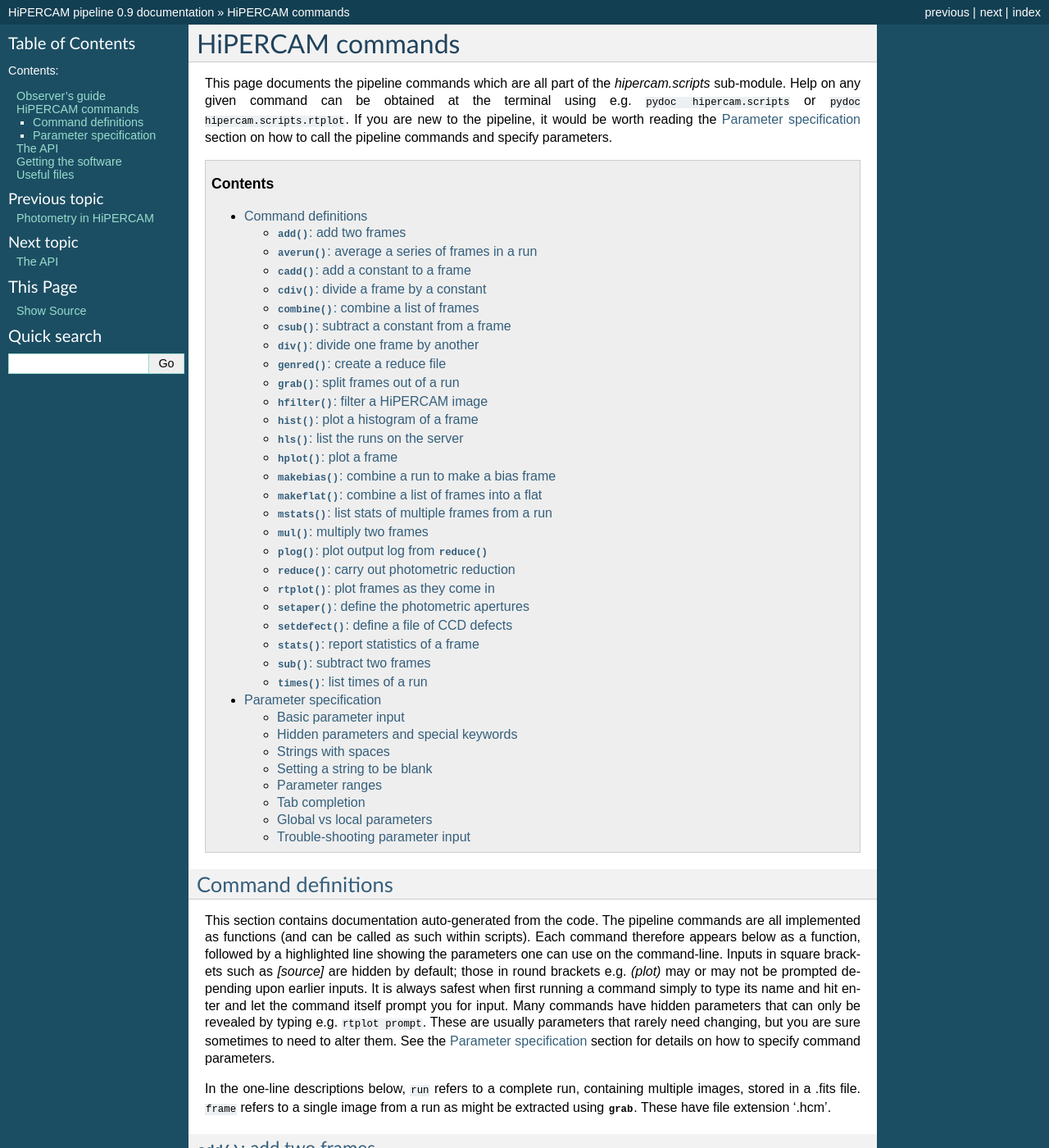
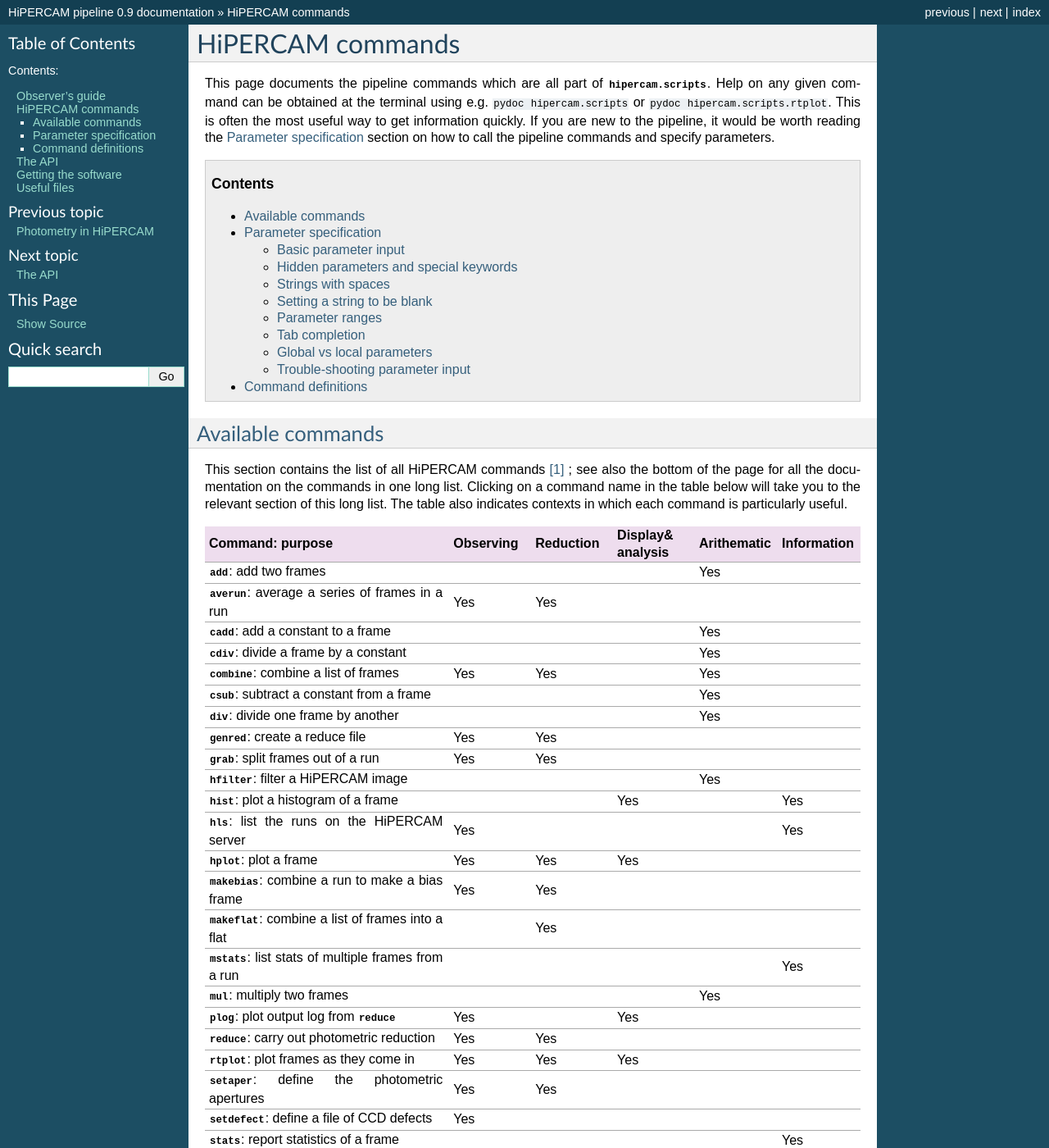
Before and after one commit to HiPERCAM/hipercam, a Sphinx documentation site: the page built from docs/commands.rst, in a window 1280 px wide and 1400 px high. Shown: the whole window at 82% size. Built offline with Sphinx 7.4.7, drawn with Linux system fonts in a browser that asks for light colours; formulas are drawn with MathJax 3; some of the changed text lies outside the part shown.

Commit message:
big tidy up of documentation of commands
bit easier to navigate now I think.

````diff
--- a/docs/commands.rst
+++ b/docs/commands.rst
@@ -1,152 +1,120 @@
 .. command details doc created on 03/02/2018
 
 .. include:: globals.rst
+
+.. One-liners for each command that come up repeatedly
+
+.. |ol-add|      replace:: |add|: add two frames
+.. |ol-averun|   replace:: |averun|: average a series of frames in a run
+.. |ol-cadd|     replace:: |cadd|: add a constant to a frame
+.. |ol-cdiv|     replace:: |cdiv|: divide a frame by a constant
+.. |ol-combine|  replace:: |combine|: combine a list of frames
+.. |ol-csub|     replace:: |csub|: subtract a constant from a frame
+.. |ol-div|      replace:: |div|: divide one frame by another
+.. |ol-genred|   replace:: |genred|: create a reduce file
+.. |ol-grab|     replace:: |grab|: split frames out of a run
+.. |ol-hfilter|  replace:: |hfilter|: filter a HiPERCAM image
+.. |ol-hist|     replace:: |hist|: plot a histogram of a frame
+.. |ol-hls|      replace:: |hls|: list the runs on the |hiper| server
+.. |ol-hplot|    replace:: |hplot|: plot a frame
+.. |ol-makebias| replace:: |makebias|: combine a run to make a bias frame
+.. |ol-makeflat| replace:: |makeflat|: combine a list of frames into a flat
+.. |ol-mstats|   replace:: |mstats|: list stats of multiple frames from a run
+.. |ol-mul|      replace:: |mul|: multiply two frames
+.. |ol-plog|     replace:: |plog|: plot output log from |reduce|
+.. |ol-reduce|   replace:: |reduce|: carry out photometric reduction
+.. |ol-rtplot|   replace:: |rtplot|: plot frames as they come in
+.. |ol-setaper|  replace:: |setaper|: define the photometric apertures
+.. |ol-setdefect| replace:: |setdefect|: define a file of CCD defects
+.. |ol-stats|    replace:: |stats|: report statistics of a frame
+.. |ol-sub|      replace:: |sub|: subtract two frames
+.. |ol-times|    replace:: |times|: list times of a run
+.. |ol-uls|      replace:: |uls|: list the runs on the ULTRACAM server
 
 .. highlightlang:: rest
 
 |hiper| commands
 ****************
 
-This page documents the pipeline commands which are all part of the
-`hipercam.scripts` sub-module. Help on any given command can be obtained at
+This page documents the pipeline commands which are all part of
+:mod:`hipercam.scripts`. Help on any given command can be obtained at
 the terminal using e.g. ``pydoc hipercam.scripts`` or ``pydoc
-hipercam.scripts.rtplot``. If you are new to the pipeline, it would be worth
+hipercam.scripts.rtplot``. This is often the most useful way to get
+information quickly. If you are new to the pipeline, it would be worth
 reading the :ref:`command-calling` section on how to call the pipeline
 commands and specify parameters.
 
 .. contents:: Contents
    :local:
 
-.. _command-definitions:
+Available commands
+==================
 
-Command definitions
-===================
+This section contains the list of all |hiper| commands [#f1]_ ; see also the bottom of the page
+for all the documentation on the commands in one long list. Clicking on a
+command name in the table below will take you to the relevant section of this long
+list. The table also indicates contexts in which each command is particularly
+useful.
 
-This section contains documentation auto-generated from the code.  The
-pipeline commands are all implemented as functions (and can be called as such
-within scripts). Each command therefore appears below as a function, followed
-by a highlighted line showing the parameters one can use on the
-command-line. Inputs in square brackets such as `[source]` are hidden by
-default; those in round brackets e.g. `(plot)` may or may not be prompted
-depending upon earlier inputs. It is always safest when first running a
-command simply to type its name and hit enter and let the command itself
-prompt you for input. Many commands have hidden parameters that can only be
-revealed by typing e.g. ``rtplot prompt``. These are usually parameters that
-rarely need changing, but you are sure sometimes to need to alter them.  See
-the :ref:`command-calling` section for details on how to specify command
-parameters.
+.. table::
+   :widths: 30 10 10 10 10 10
 
-In the one-line descriptions below, ``run`` refers to a complete run,
-containing multiple images, stored in a .fits file. ``frame`` refers to a
-single image from a run as might be extracted using |grab|. These have file
-extension '.hcm'.
-
-:func:`add`: add two frames
----------------------------
-.. autofunction:: hipercam.scripts.add
-
-:func:`averun`: average a series of frames in a run
----------------------------------------------------
-.. autofunction:: hipercam.scripts.averun
-
-:func:`cadd`: add a constant to a frame
----------------------------------------
-.. autofunction:: hipercam.scripts.cadd
-
-:func:`cdiv`: divide a frame by a constant
-------------------------------------------
-.. autofunction:: hipercam.scripts.cdiv
-
-:func:`combine`: combine a list of frames
------------------------------------------
-.. autofunction:: hipercam.scripts.combine
-
-:func:`csub`: subtract a constant from a frame
-----------------------------------------------
-.. autofunction:: hipercam.scripts.csub
-
-:func:`div`: divide one frame by another
-----------------------------------------
-.. autofunction:: hipercam.scripts.div
-
-:func:`genred`: create a reduce file
-------------------------------------
-.. autofunction:: hipercam.scripts.genred
-
-:func:`grab`: split frames out of a run
----------------------------------------
-.. autofunction:: hipercam.scripts.grab
-
-:func:`hfilter`: filter a HiPERCAM image
-----------------------------------------
-.. autofunction:: hipercam.scripts.hfilter
-
-:func:`hist`: plot a histogram of a frame
------------------------------------------
-.. autofunction:: hipercam.scripts.hist
-
-:func:`hls`: list the runs on the server
-----------------------------------------
-.. autofunction:: hipercam.scripts.hls
-
-:func:`hplot`: plot a frame
----------------------------
-.. autofunction:: hipercam.scripts.hplot
-
-:func:`makebias`: combine a run to make a bias frame
-----------------------------------------------------
-.. autofunction:: hipercam.scripts.makebias
-
-:func:`makeflat`: combine a list of frames into a flat
-------------------------------------------------------
-.. autofunction:: hipercam.scripts.makeflat
-
-:func:`mstats`: list stats of multiple frames from a run
---------------------------------------------------------
-.. autofunction:: hipercam.scripts.mstats
-
-:func:`mul`: multiply two frames
---------------------------------
-.. autofunction:: hipercam.scripts.mul
-
-:func:`plog`: plot output log from :func:`reduce`
--------------------------------------------------
-.. autofunction:: hipercam.scripts.plog
-
-:func:`reduce`: carry out photometric reduction
------------------------------------------------
-.. autofunction:: hipercam.scripts.reduce
-
-:func:`rtplot`: plot frames as they come in
--------------------------------------------
-.. autofunction:: hipercam.scripts.rtplot
-
-:func:`setaper`: define the photometric apertures
--------------------------------------------------
-.. autofunction:: hipercam.scripts.setaper
-
-:func:`setdefect`: define a file of CCD defects
------------------------------------------------
-.. autofunction:: hipercam.scripts.setdefect
-
-:func:`stats`: report statistics of a frame
--------------------------------------------
-.. autofunction:: hipercam.scripts.stats
-
-:func:`sub`: subtract two frames
---------------------------------
-.. autofunction:: hipercam.scripts.sub
-
-:func:`times`: list times of a run
-----------------------------------
-.. autofunction:: hipercam.scripts.times
-
-.. Note::
-
-  Five other commands, :func:`aligntool`, :func:`hlogger`,
-  :func:`makefield`, :func:`makedata` and :func:`pfolder` are
-  not documented here as they are of specialist usage.
-  Information on these is however available via ``pydoc``.
+   +--------------------+----------+----------+---------+-----------+------------+
+   | Command: purpose   |Observing |Reduction |Display& |Arithematic|Information |
+   |                    |          |          |analysis |           |            |
+   +====================+==========+==========+=========+===========+============+
+   | |ol-add|           |          |          |         |   Yes     |            |
+   +--------------------+----------+----------+---------+-----------+------------+
+   | |ol-averun|        | Yes      | Yes      |         |           |            |
+   +--------------------+----------+----------+---------+-----------+------------+
+   | |ol-cadd|          |          |          |         |   Yes     |            |
+   +--------------------+----------+----------+---------+-----------+------------+
+   | |ol-cdiv|          |          |          |         |   Yes     |            |
+   +--------------------+----------+----------+---------+-----------+------------+
+   | |ol-combine|       | Yes      | Yes      |         |   Yes     |            |
+   +--------------------+----------+----------+---------+-----------+------------+
+   | |ol-csub|          |          |          |         |   Yes     |            |
+   +--------------------+----------+----------+---------+-----------+------------+
+   | |ol-div|           |          |          |         |   Yes     |            |
+   +--------------------+----------+----------+---------+-----------+------------+
+   | |ol-genred|        | Yes      | Yes      |         |           |            |
+   +--------------------+----------+----------+---------+-----------+------------+
+   | |ol-grab|          | Yes      | Yes      |         |           |            |
+   +--------------------+----------+----------+---------+-----------+------------+
+   | |ol-hfilter|       |          |          |         |   Yes     |            |
+   +--------------------+----------+----------+---------+-----------+------------+
+   | |ol-hist|          |          |          |  Yes    |           | Yes        |
+   +--------------------+----------+----------+---------+-----------+------------+
+   | |ol-hls|           | Yes      |          |         |           | Yes        |
+   +--------------------+----------+----------+---------+-----------+------------+
+   | |ol-hplot|         | Yes      | Yes      |  Yes    |           |            |
+   +--------------------+----------+----------+---------+-----------+------------+
+   | |ol-makebias|      | Yes      | Yes      |         |           |            |
+   +--------------------+----------+----------+---------+-----------+------------+
+   | |ol-makeflat|      |          | Yes      |         |           |            |
+   +--------------------+----------+----------+---------+-----------+------------+
+   | |ol-mstats|        |          |          |         |           | Yes        |
+   +--------------------+----------+----------+---------+-----------+------------+
+   | |ol-mul|           |          |          |         |   Yes     |            |
+   +--------------------+----------+----------+---------+-----------+------------+
+   | |ol-plog|          | Yes      |          |  Yes    |           |            |
+   +--------------------+----------+----------+---------+-----------+------------+
+   | |ol-reduce|        | Yes      | Yes      |         |           |            |
+   +--------------------+----------+----------+---------+-----------+------------+
+   | |ol-rtplot|        | Yes      | Yes      |  Yes    |           |            |
+   +--------------------+----------+----------+---------+-----------+------------+
+   | |ol-setaper|       | Yes      | Yes      |         |           |            |
+   +--------------------+----------+----------+---------+-----------+------------+
+   | |ol-setdefect|     | Yes      |          |         |           |            |
+   +--------------------+----------+----------+---------+-----------+------------+
+   | |ol-stats|         |          |          |         |           | Yes        |
+   +--------------------+----------+----------+---------+-----------+------------+
+   | |ol-sub|           |          |          |         |   Yes     |            |
+   +--------------------+----------+----------+---------+-----------+------------+
+   | |ol-times|         |          |          |         |           | Yes        |
+   +--------------------+----------+----------+---------+-----------+------------+
+   | |ol-uls|           | Yes      |          |         |           |            |
+   +--------------------+----------+----------+---------+-----------+------------+
 
 .. _command-calling:
 
@@ -240,7 +208,7 @@ A look through the :ref:`command-definitions` will reveal that many commands
 have "hidden" parameters that are not usually prompted for. The idea behind
 this is to reduce the level of prompting, particularly for those parameters
 that hardly ever change. The values of all parameters can be revealed through
-the use of a special keyword ``list``::
+the use of a special keyword ``list```::
 
   rtplot list \\
   rtplot
@@ -268,7 +236,7 @@ the use of a special keyword ``list``::
 
 This reveals parameters ``source``, ``device``, ``width`` and ``height`` that
 were never prompted for in the commands of the previous section. Their values
-can be changed by giving another special keyword ``prompt``::
+can be changed by giving another special keyword ``prompt``:
 
   rtplot prompt
   source - data source [hs, hl, us, ul, hf] [hl]:
@@ -339,3 +307,136 @@ variable `HIPERCAM_ENV` has been defined to re-direct where the default files
 are stored. Once you have located them it is always safe to delete one or more
 or all of the default files (end with .def). The worst that happens is that
 the commands have lost the default values.
+
+.. _command-definitions:
+
+Command definitions
+===================
+
+This section contains documentation auto-generated from the code. This is the
+same as is returned from clicking command names in the lists at the top of
+this page. Each command appears as a function, followed by a highlighted line
+showing the parameters one can use on the command-line. Inputs in square
+brackets such as `[source]` are hidden by default; those in round brackets
+e.g. `(plot)` may or may not be prompted depending upon earlier inputs. It is
+always safest when first running a command simply to type its name and hit
+enter and let the command itself prompt you for input. Many commands have
+hidden parameters that can only be revealed by typing e.g. ``rtplot
+prompt``. These are usually parameters that rarely need changing, but you are
+sure sometimes to need to alter them.  See the :ref:`command-calling` section
+for details on how to specify command parameters.
+
+In the one-line descriptions below, ``run`` refers to a complete run,
+containing multiple images, stored in a .fits file. ``frame`` refers to a
+single image from a run as might be extracted using |grab|. These have file
+extension '.hcm'.
+
+|ol-add|:
+
+  .. autofunction:: hipercam.scripts.add
+
+|ol-averun|:
+
+  .. autofunction:: hipercam.scripts.averun
+
+|ol-cadd|:
+
+  .. autofunction:: hipercam.scripts.cadd
+
+|ol-cdiv|:
+
+  .. autofunction:: hipercam.scripts.cdiv
+
+|ol-combine|:
+
+  .. autofunction:: hipercam.scripts.combine
+
+|ol-csub|:
+
+  .. autofunction:: hipercam.scripts.csub
+
+|ol-div|:
+
+  .. autofunction:: hipercam.scripts.div
+
+|ol-genred|:
+
+  .. autofunction:: hipercam.scripts.genred
+
+|ol-grab|:
+
+  .. autofunction:: hipercam.scripts.grab
+
+|ol-hfilter|:
+
+  .. autofunction:: hipercam.scripts.hfilter
+
+|ol-hist|:
+
+
+  .. autofunction:: hipercam.scripts.hist
+
+|ol-hls|:
+
+  .. autofunction:: hipercam.scripts.hls
+
+|ol-hplot|:
+
+  .. autofunction:: hipercam.scripts.hplot
+
+|ol-makebias|:
+
+  .. autofunction:: hipercam.scripts.makebias
+
+|ol-makeflat|:
+
+  .. autofunction:: hipercam.scripts.makeflat
+
+|ol-mstats|:
+
+  .. autofunction:: hipercam.scripts.mstats
+
+|ol-mul|:
+
+  .. autofunction:: hipercam.scripts.mul
+
+|ol-plog|:
+
+  .. autofunction:: hipercam.scripts.plog
+
+|ol-reduce|:
+
+  .. autofunction:: hipercam.scripts.reduce
+
+|ol-rtplot|:
+
+  .. autofunction:: hipercam.scripts.rtplot
+
+|ol-setaper|:
+
+  .. autofunction:: hipercam.scripts.setaper
+
+|ol-setdefect|:
+
+  .. autofunction:: hipercam.scripts.setdefect
+
+|ol-stats|:
+
+  .. autofunction:: hipercam.scripts.stats
+
+|ol-sub|:
+
+  .. autofunction:: hipercam.scripts.sub
+
+|ol-times|:
+
+  .. autofunction:: hipercam.scripts.times
+
+|ol-uls|:
+
+  .. autofunction:: hipercam.scripts.uls
+
+.. [#f1] Five other commands (``aligntool``, ``hlogger``, ``makefield``,
+         ``makedata``, ``pfolder``) are not documented here as they are of
+         specialist usage.  Information on these is however available via
+         ``pydoc``.
--- a/docs/globals.rst
+++ b/docs/globals.rst
@@ -11,20 +11,30 @@
 .. |hiper| replace:: HiPERCAM
 .. |add| replace:: :func:`add <hipercam.scripts.add>`
 .. |averun| replace:: :func:`averun <hipercam.scripts.averun>`
+.. |cadd| replace:: :func:`cadd <hipercam.scripts.cadd>`
+.. |cdiv| replace:: :func:`cdiv <hipercam.scripts.cdiv>`
 .. |cmul| replace:: :func:`cmul <hipercam.scripts.cmul>`
 .. |combine| replace:: :func:`combine <hipercam.scripts.combine>`
+.. |csub| replace:: :func:`csub <hipercam.scripts.csub>`
+.. |div| replace:: :func:`div <hipercam.scripts.div>`
 .. |genred| replace:: :func:`genred <hipercam.scripts.genred>`
 .. |grab| replace:: :func:`grab <hipercam.scripts.grab>`
+.. |hist| replace:: :func:`hist <hipercam.scripts.hist>`
 .. |hfilter| replace:: :func:`hfilter <hipercam.scripts.hfilter>`
 .. |hls| replace:: :func:`hls <hipercam.scripts.hls>`
 .. |hplot| replace:: :func:`hplot <hipercam.scripts.hplot>`
 .. |makebias| replace:: :func:`makebias <hipercam.scripts.makebias>`
 .. |makeflat| replace:: :func:`makeflat <hipercam.scripts.makeflat>`
+.. |mstats| replace:: :func:`mstats <hipercam.scripts.mstats>`
+.. |mul| replace:: :func:`mul <hipercam.scripts.mul>`
 .. |plog| replace:: :func:`plog <hipercam.scripts.plog>`
 .. |reduce| replace:: :func:`reduce <hipercam.scripts.reduce>`
 .. |rtplot| replace:: :func:`rtplot <hipercam.scripts.rtplot>`
 .. |setaper| replace:: :func:`setaper <hipercam.scripts.setaper>`
 .. |setdefect| replace:: :func:`setdefect <hipercam.scripts.setdefect>`
-.. |stats| replace:: :func:`stats <hipercam.scripts.stats?`
+.. |stats| replace:: :func:`stats <hipercam.scripts.stats>`
+.. |sub| replace:: :func:`sub <hipercam.scripts.sub>`
+.. |times| replace:: :func:`times <hipercam.scripts.times>`
+.. |uls| replace:: :func:`uls <hipercam.scripts.uls>`
 
 .. |musec| replace:: :math:`\mu\text{s}`
--- a/docs/reduction.rst
+++ b/docs/reduction.rst
@@ -217,10 +217,10 @@ The reduce log files
 ====================
 
 |reduce| writes all results to an ASCII log file. This can be pretty enormous
-with many columns. It is self-documenting with an extensive header section
-which is worth a look through. In particular the columns are named and given
-data types to aid ingestion into numpy recarrays. The pipeline command |plog|
-provides a crude interface to plotting these files, and module
+with many columns. The log file is self-documenting with an extensive header
+section which is worth a look through. In particular the columns are named and
+given data types to aid ingestion into numpy recarrays. The pipeline command
+|plog| provides a crude interface to plotting these files, and module
 :mod:`hipercam.hlog` should allow you to develop scripts to access the data
 and to make your own plots.
 
````
